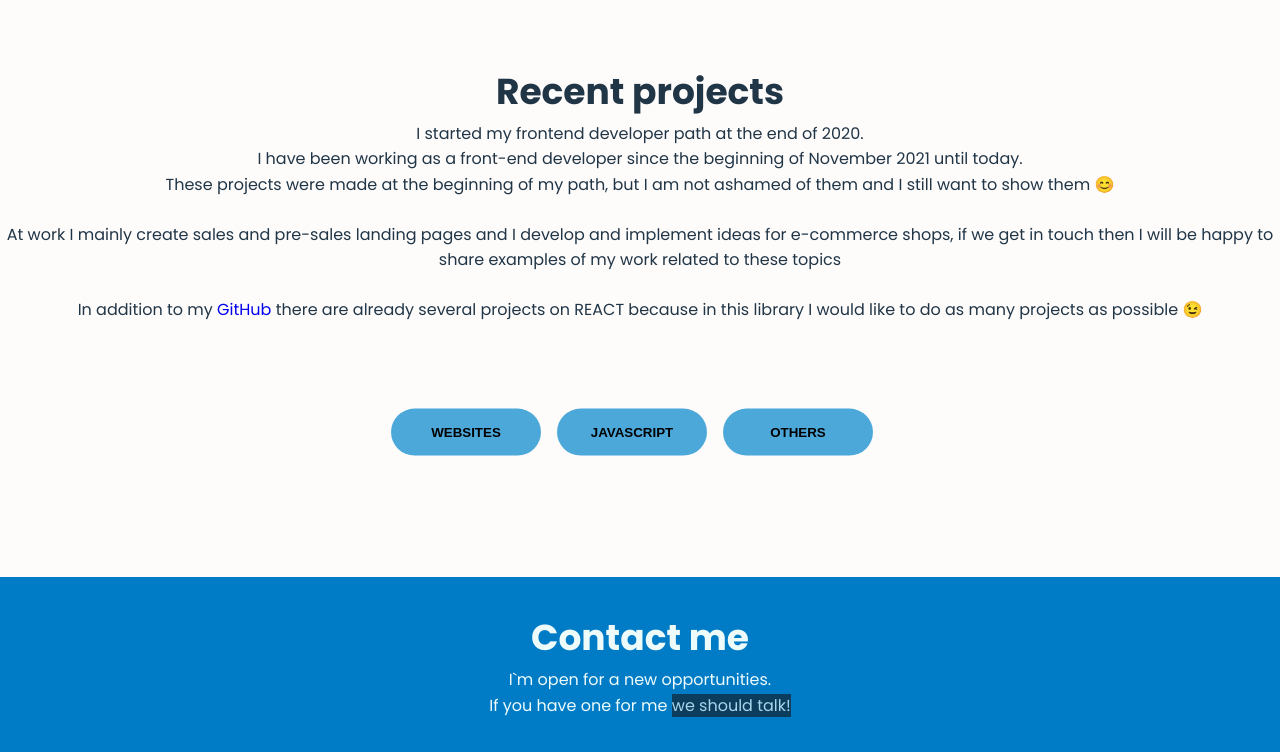
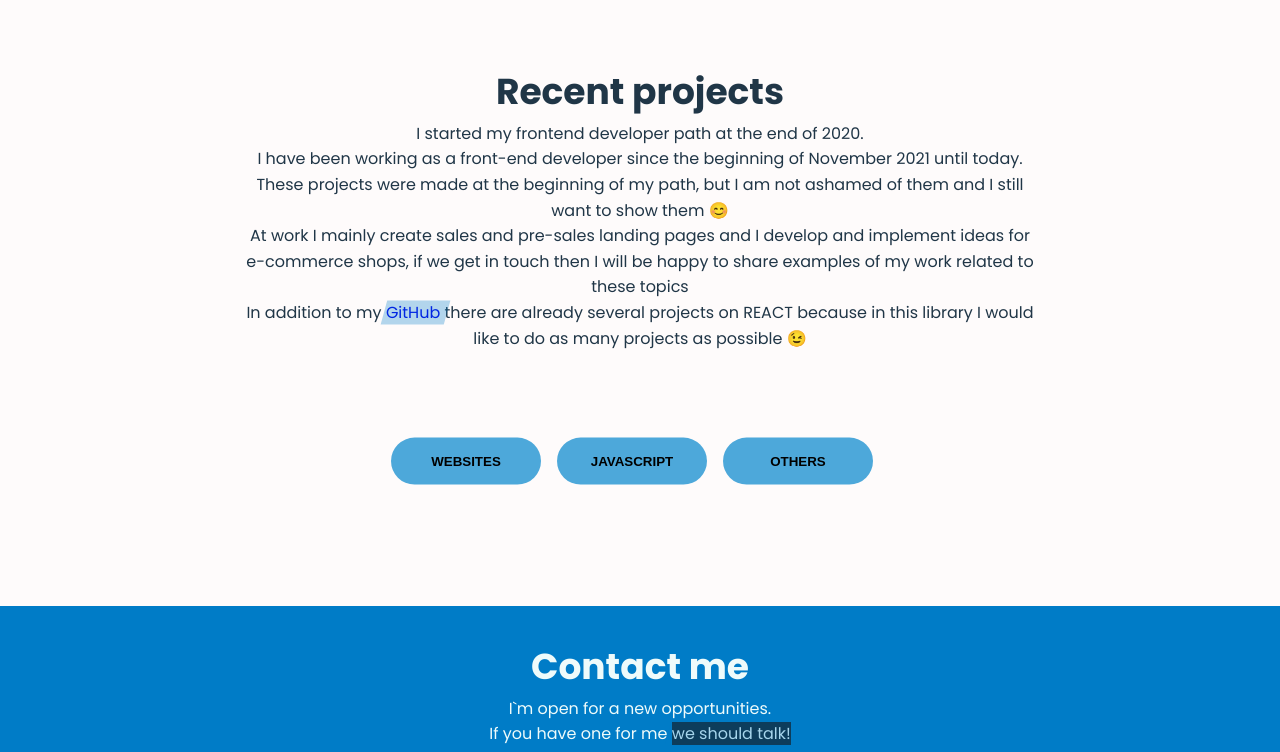
Before and after one commit to Bartek-Wieckowski/homepage, a plain HTML site: page index.html in a window 1280 px wide. Shown: the part 2900-3652 px from the top of the page. Drawn offline with nearby package versions, Linux system fonts and the light colour scheme; no server answers.

Commit message:
updated html and add special class

```diff
--- a/index.html
+++ b/index.html
@@ -269,26 +269,28 @@
 
       <section class="portfolio section section--pad" id="portfolio">
         <h2 class="section__title">Recent projects</h2>
-        <p class="section__subtitle">
+        <p class="section__subtitle current-info">
           I started my frontend developer path at the end of 2020.<br />I have
           been working as a front-end developer since the beginning of November
           2021 until today.<br />
           These projects were made at the beginning of my path, but I am not
           ashamed of them and I still want to show them 😊
         </p>
-        <p class="section__subtitle">
+        <p class="section__subtitle current-info">
           At work I mainly create sales and pre-sales landing pages and I
           develop and implement ideas for e-commerce shops, if we get in touch
           then I will be happy to share examples of my work related to these
           topics
         </p>
-        <p class="section__subtitle">
+        <p class="section__subtitle current-info">
           In addition to my
-          <a
-            href="https://github.com/Bartek-Wieckowski?tab=repositories"
-            _target="blank"
-            >GitHub</a
-          >
+          <span class="award"
+            ><a
+              href="https://github.com/Bartek-Wieckowski?tab=repositories"
+              _target="blank"
+              >GitHub</a
+            >
+          </span>
           there are already several projects on REACT because in this library I
           would like to do as many projects as possible 😉
         </p>
```
Also changed, not shown: css/style.scss (+8 -8 lines), css/style.css.
